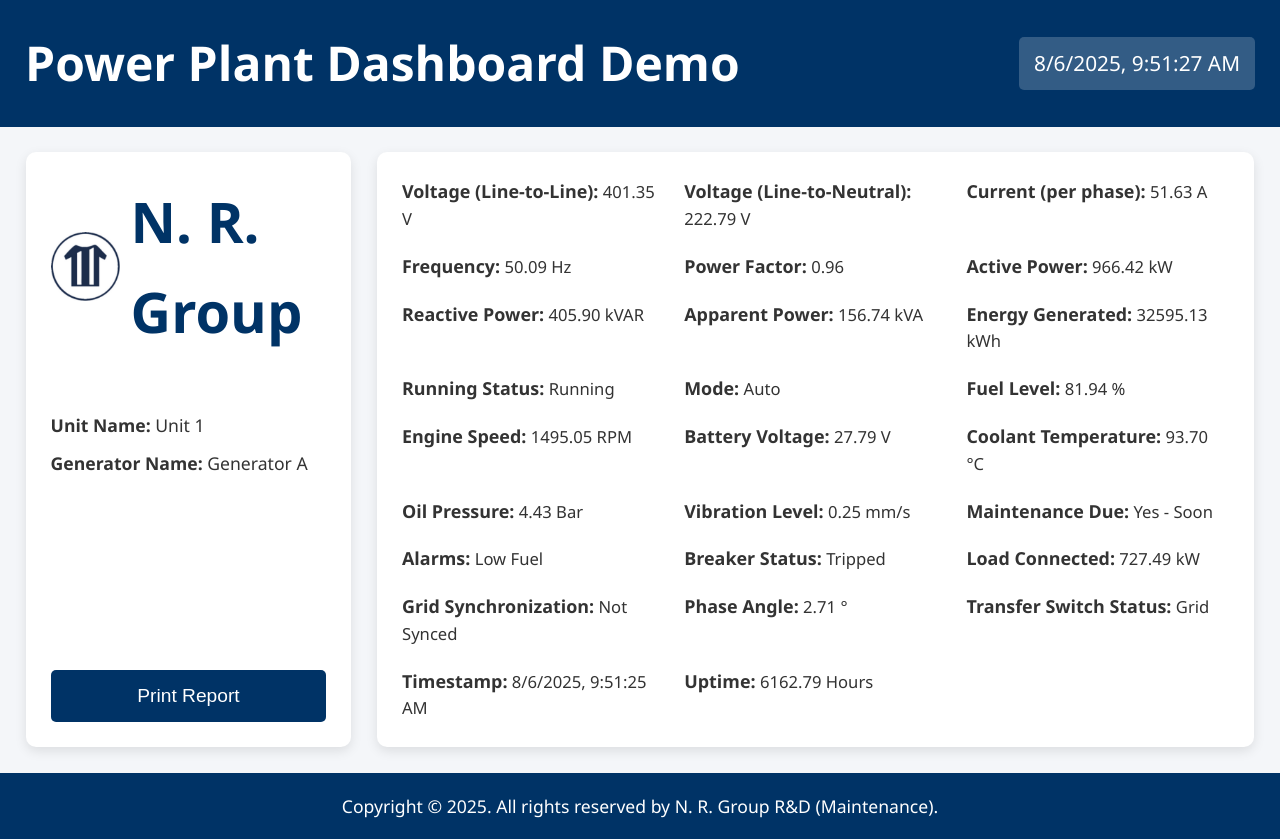
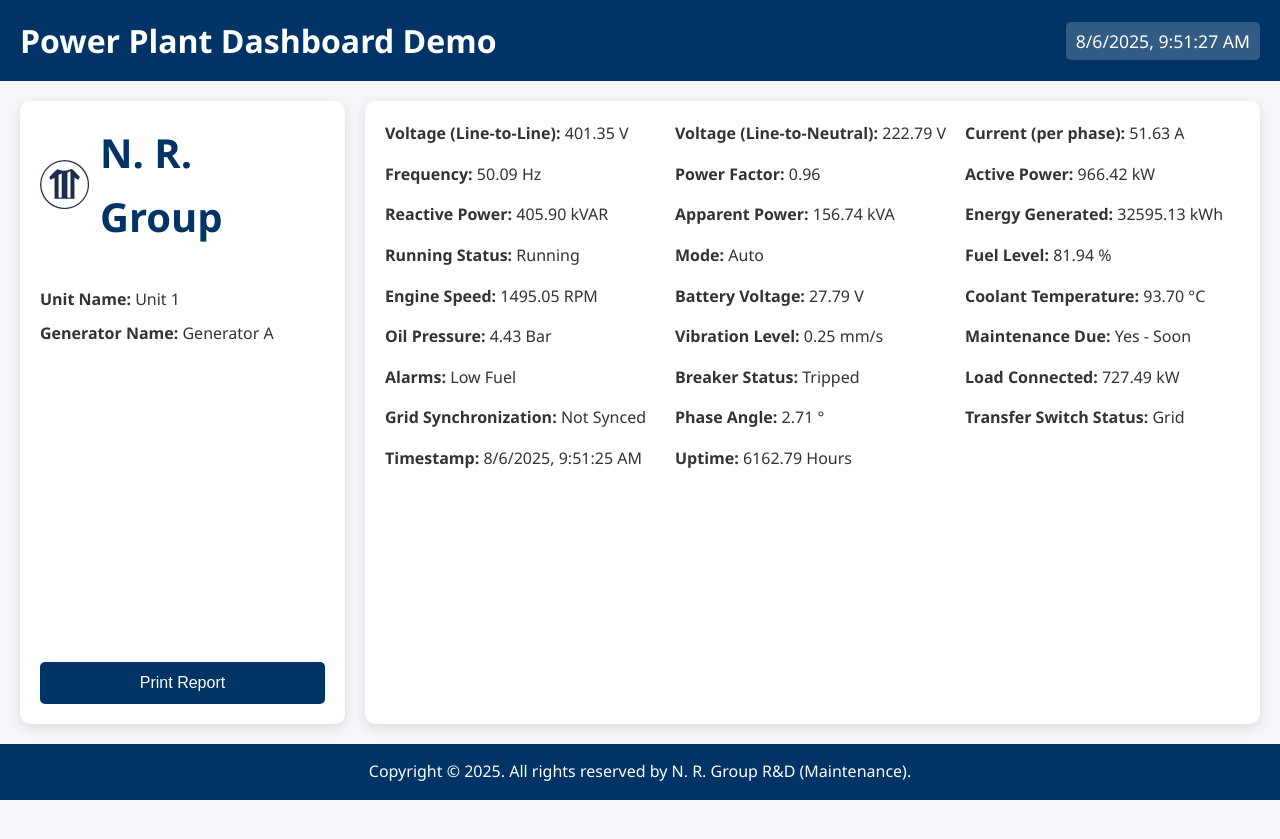
Before and after one commit to NRG-cse/power_plant_dashboard, a plain HTML site: page index.html in a window 1280 px wide. After the commit the page ends 800 px from the top, so only its background shows below. Drawn offline with Linux system fonts and the light colour scheme.

Commit message:
font changes

```diff
--- a/styles.css
+++ b/styles.css
@@ -4,7 +4,6 @@
   --text-color: #333;
   --bg-color: #f4f6f9;
   --card-bg: white;
-  --base-font-size: clamp(1rem, 1.5vw, 1.2rem); /* Responsive base font */
 }
 
 * {
@@ -22,13 +21,12 @@ body {
   min-height: 100vh;
   display: flex;
   flex-direction: column;
-  font-size: var(--base-font-size); /* Base responsive font */
 }
 
 header {
   background: var(--primary-color);
   color: white;
-  padding: clamp(15px, 2vw, 25px);
+  padding: 15px 20px;
   display: flex;
   justify-content: space-between;
   align-items: center;
@@ -37,29 +35,29 @@ header {
 }
 
 header h1 {
-  font-size: clamp(1.5rem, 4vw, 3rem); /* Larger max size for big screens */
+  font-size: clamp(1.5rem, 4vw, 2rem);
   font-weight: 600;
 }
 
 #clock {
-  font-size: clamp(0.9rem, 2vw, 1.3rem); /* Better clock scaling */
+  font-size: clamp(0.9rem, 2.5vw, 1.1rem);
   background: rgba(255, 255, 255, 0.2);
-  padding: clamp(5px, 1vw, 10px) clamp(10px, 1.5vw, 15px);
+  padding: 5px 10px;
   border-radius: 5px;
 }
 
 main {
   display: flex;
   flex-direction: row;
-  padding: clamp(15px, 2vw, 30px);
-  gap: clamp(15px, 2vw, 30px);
+  padding: 20px;
+  gap: 20px;
   flex: 1;
 }
 
 .left-section, .right-section {
   background: var(--card-bg);
   border-radius: 10px;
-  padding: clamp(15px, 2vw, 25px);
+  padding: 20px;
   box-shadow: 0 4px 12px rgba(0,0,0,0.1);
 }
 
@@ -68,7 +66,7 @@ main {
   min-width: 250px;
   display: flex;
   flex-direction: column;
-  gap: clamp(15px, 2vw, 25px);
+  gap: 20px;
 }
 
 .right-section {
@@ -76,13 +74,13 @@ main {
   min-width: 300px;
   display: grid;
   grid-template-columns: repeat(auto-fill, minmax(250px, 1fr));
-  gap: clamp(10px, 1.5vw, 20px);
+  gap: 15px;
   align-content: start;
 }
 
 .logo {
-  width: clamp(50px, 6vw, 70px);
-  height: clamp(50px, 6vw, 70px);
+  width: 50px;
+  height: 50px;
   margin-right: 10px;
   object-fit: contain;
 }
@@ -90,37 +88,29 @@ main {
 .logo-container {
   display: flex;
   align-items: center;
-  margin-bottom: clamp(10px, 1.5vw, 20px);
+  margin-bottom: 10px;
 }
 
 .company-name {
-  font-size: clamp(1.5rem, 5vw, 3.5rem); /* More dynamic scaling */
+  font-size: clamp(1.5rem, 4vw, 2.5rem);
   font-weight: bold;
   color: var(--primary-color);
 }
 
 .info-block p {
-  margin: clamp(5px, 1vw, 10px) 0;
-  font-size: clamp(0.9rem, 1.5vw, 1.1rem);
-}
-
-.data-field {
-  font-size: clamp(0.9rem, 1.3vw, 1.2rem); /* Responsive data fields */
-}
-
-.data-field strong {
-  font-size: clamp(0.95rem, 1.4vw, 1.3rem);
+  margin: 8px 0;
+  font-size: 1rem;
 }
 
 button {
   margin-top: auto;
-  padding: clamp(10px, 1.5vw, 15px) clamp(15px, 2vw, 20px);
+  padding: 12px 18px;
   background-color: var(--primary-color);
   color: white;
   border: none;
   border-radius: 5px;
   cursor: pointer;
-  font-size: clamp(1rem, 1.5vw, 1.2rem);
+  font-size: 1rem;
   transition: background-color 0.3s;
   width: 100%;
 }
@@ -131,11 +121,11 @@ button:hover {
 
 footer {
   text-align: center;
-  padding: clamp(10px, 1.5vw, 20px);
+  padding: 15px;
   background: var(--primary-color);
   color: white;
   margin-top: auto;
-  font-size: clamp(0.8rem, 1.5vw, 1.1rem);
+  font-size: clamp(0.8rem, 2vw, 1rem);
 }
 
 /* Responsive adjustments */
@@ -170,52 +160,41 @@ footer {
 }
 
 @media (max-width: 480px) {
+  main {
+    padding: 10px;
+  }
+
+  .left-section, .right-section {
+    padding: 15px;
+  }
+
   .right-section {
     grid-template-columns: 1fr;
   }
+
+  .company-name {
+    font-size: 1.8rem;
+  }
 }
 
-/* Large screen optimizations */
+/* Projector specific styles (larger screens) */
 @media (min-width: 1600px) {
-  :root {
-    --base-font-size: 1.1rem;
+  body {
+    font-size: 1.1rem;
   }
 
   main {
-    max-width: 2000px;
+    max-width: 1800px;
     margin: 0 auto;
+    width: 100%;
   }
 
   .right-section {
-    grid-template-columns: repeat(auto-fill, minmax(350px, 1fr));
-    gap: 25px;
+    grid-template-columns: repeat(auto-fill, minmax(300px, 1fr));
   }
 
-  .data-field {
-    padding: 10px;
+  button {
+    padding: 15px 20px;
+    font-size: 1.1rem;
   }
 }
-
-/* Extra large screens (4K and projectors) */
-@media (min-width: 2500px) {
-  :root {
-    --base-font-size: 1.3rem;
-  }
-
-  body {
-    line-height: 1.8;
-  }
-
-  header {
-    padding: 30px 5%;
-  }
-
-  main {
-    padding: 30px 5%;
-  }
-
-  .right-section {
-    grid-template-columns: repeat(auto-fill, minmax(400px, 1fr));
-    gap: 30px;
-  }
-}
```
